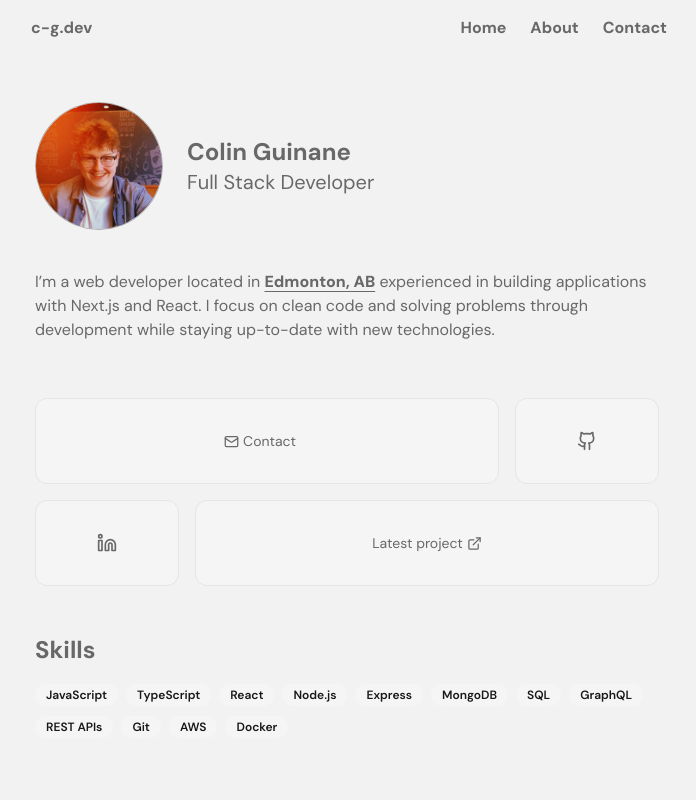
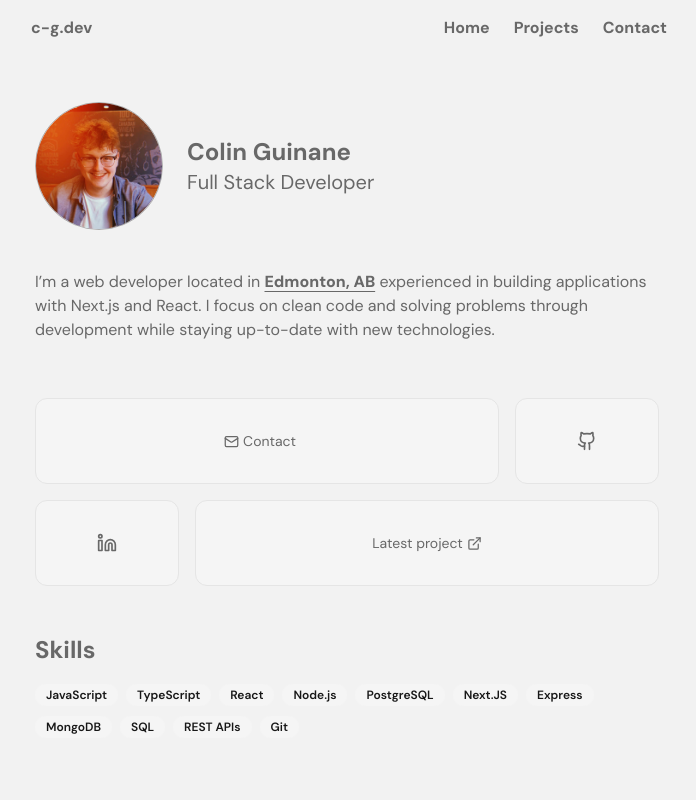
Before and after one commit to colinguinane1/portfolio, a Next.js app: page / in a window 1280 px wide. Shown: the top 800 px of the page, without its empty margins (293-989 px from the left). Built offline with nearby package versions, Linux system fonts and the light colour scheme.

Commit message:
added scroll

```diff
--- a/app/globals.css
+++ b/app/globals.css
@@ -4,8 +4,13 @@
 
 @import url('https://fonts.googleapis.com/css2?family=DM+Sans:ital,opsz,wght@0,9..40,100..1000;1,9..40,100..1000&display=swap');
 
+*{
+  scroll-behavior: smooth;
+}
+
 body {
   font-family: DM+sans-serif, Helvetica, sans-serif;
+  scroll-behavior: smooth;
 
 }
 
--- a/components/Header.tsx
+++ b/components/Header.tsx
@@ -13,8 +13,8 @@ export default function NHeader() {
 
   const NavigationData = [
     { name: "Home", href: "/" },
-    { name: "About", href: "/about" },
-    { name: "Contact", href: "/contact" },
+    { name: "Projects", href: "#projects" },
+    { name: "Contact", href: "#contact" },
   ];
 
   useEffect(() => {
--- a/components/skills.tsx
+++ b/components/skills.tsx
@@ -8,14 +8,13 @@ export default function Skills() {
     "TypeScript",
     "React",
     "Node.js",
+    "PostgreSQL",
+    "Next.JS",
     "Express",
     "MongoDB",
     "SQL",
-    "GraphQL",
     "REST APIs",
     "Git",
-    "AWS",
-    "Docker",
   ];
 
   return (
```
